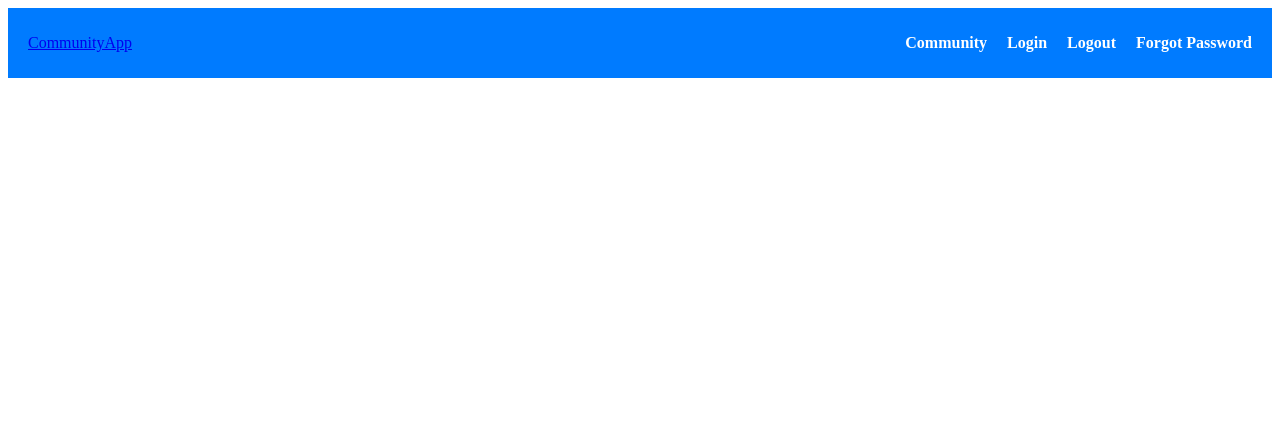
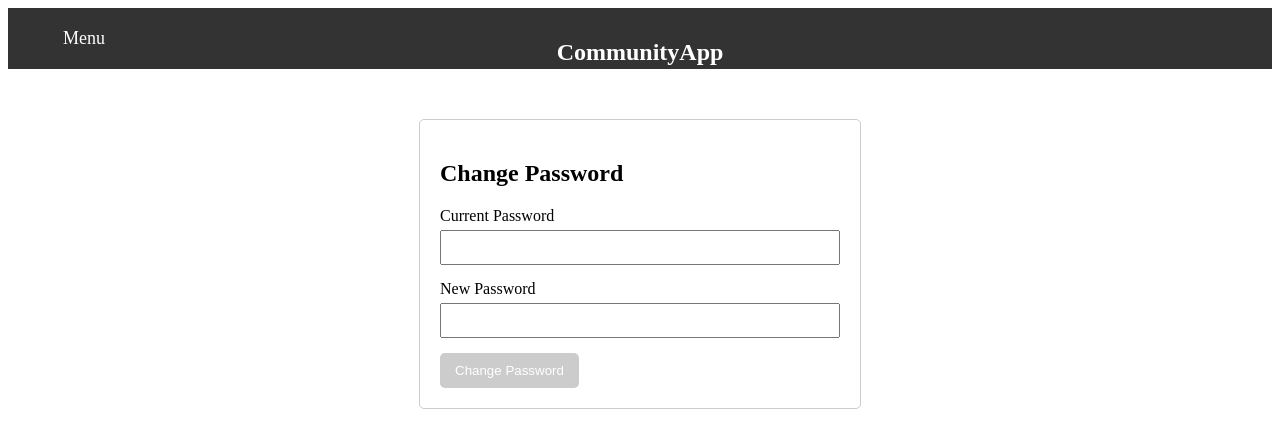
Before and after one commit to jnvshubham7/community-app, an Angular app: page /change-password in a window 1280 px wide. Before the commit this address led to /. Shown: the top 448 px of the page. Built offline with nearby package versions, Linux system fonts and the light colour scheme.

Commit message:
add change password component and update navbar with new route

```diff
--- a/src/app/app.routes.ts
+++ b/src/app/app.routes.ts
@@ -5,6 +5,7 @@ import { CommunityComponent } from './community/community.component';
 import { LogoutComponent } from './logout/logout.component';
 import { SignUpComponent } from './sign-up/sign-up.component';
 import { CommunityCardComponent } from './community-card/community-card.component';
+import { ChangePasswordComponent } from './change-password/change-password.component';
 
 
 
@@ -16,7 +17,8 @@ export const routes: Routes = [
     {path: 'logout', component: LogoutComponent},
     {path: 'community', component: CommunityComponent},
     {path: 'signup', component: SignUpComponent},
-    {path: 'community-card', component: CommunityCardComponent}
+    {path: 'community-card', component: CommunityCardComponent},
+    {path: 'change-password', component: ChangePasswordComponent}
 
 
 
--- /dev/null
+++ b/src/app/change-password/change-password.component.css
@@ -0,0 +1,45 @@
+.change-password-container {
+    max-width: 400px;
+    margin: 50px auto;
+    padding: 20px;
+    border: 1px solid #ccc;
+    border-radius: 5px;
+  }
+
+  .form-group {
+    margin-bottom: 15px;
+  }
+
+  label {
+    display: block;
+    margin-bottom: 5px;
+  }
+
+  input {
+    width: 100%;
+    padding: 8px;
+    box-sizing: border-box;
+  }
+
+  button {
+    padding: 10px 15px;
+    background-color: #007bff;
+    color: white;
+    border: none;
+    border-radius: 5px;
+    cursor: pointer;
+  }
+
+  button:disabled {
+    background-color: #ccc;
+    cursor: not-allowed;
+  }
+
+  .message {
+    margin-top: 15px;
+    color: green;
+  }
+
+  .message.error {
+    color: red;
+  }
--- /dev/null
+++ b/src/app/change-password/change-password.component.html
@@ -0,0 +1,29 @@
+<div class="change-password-container">
+    <h2>Change Password</h2>
+    <form (ngSubmit)="onSubmit()" #changePasswordForm="ngForm">
+      <div class="form-group">
+        <label for="currentPassword">Current Password</label>
+        <input
+          type="password"
+          id="currentPassword"
+          name="currentPassword"
+          [(ngModel)]="currentPassword"
+          required
+        />
+      </div>
+      <div class="form-group">
+        <label for="newPassword">New Password</label>
+        <input
+          type="password"
+          id="newPassword"
+          name="newPassword"
+          [(ngModel)]="newPassword"
+          required
+        />
+      </div>
+      <button type="submit" [disabled]="!changePasswordForm.form.valid">
+        Change Password
+      </button>
+    </form>
+    <div *ngIf="message" class="message">{{ message }}</div>
+  </div>
--- /dev/null
+++ b/src/app/change-password/change-password.component.ts
@@ -0,0 +1,63 @@
+import { Component } from '@angular/core';
+import { HttpClient } from '@angular/common/http';
+import { HttpHeaders } from '@angular/common/http';
+import { Route, Router } from '@angular/router';
+import { FormsModule } from '@angular/forms';
+import { CommonModule } from '@angular/common';
+import { HttpClientModule } from '@angular/common/http';
+
+
+
+@Component({
+  standalone:true,
+  selector: 'app-change-password',
+  imports: [FormsModule, CommonModule, HttpClientModule], // ✅ Import HttpClientModule
+  templateUrl: './change-password.component.html',
+  styleUrl: './change-password.component.css'
+})
+export class ChangePasswordComponent {
+  currentPassword: string = '';
+  newPassword: string = '';
+  message: string = '';
+
+  constructor(private http: HttpClient, private router: Router) {}
+
+  onSubmit() {
+    const url = 'https://b42-web-067-scripting-stars.onrender.com/user/update-password';
+    const token = localStorage.getItem('token'); // Assuming you store the JWT token in localStorage
+
+    console.log('Token:', token);
+
+    if (!token) {
+      this.message = 'Token is missing or invalid';
+      return;
+    }
+
+    const headers = new HttpHeaders({
+      'Authorization': `Bearer ${token}`
+    });
+
+    const body = {
+      currentPassword: this.currentPassword,
+      newPassword: this.newPassword
+    };
+
+    this.http.post(url, body, { headers }).subscribe(
+      (response: any) => {
+        this.message = response.message;
+        // Optionally, redirect the user or clear the form
+        this.currentPassword = '';
+        this.newPassword = '';
+      },
+      (error) => {
+        if (error.status === 401) {
+          this.message = 'Token is missing or invalid';
+        } else if (error.status === 400) {
+          this.message = 'Incorrect current password';
+        } else {
+          this.message = 'Error updating password';
+        }
+      }
+    );
+  }
+}
--- a/src/app/navbar/navbar.component.css
+++ b/src/app/navbar/navbar.component.css
@@ -1,25 +1,124 @@
+/* Basic reset for the navbar */
+* {
+  margin: 0;
+  padding: 0;
+  box-sizing: border-box;
+}
+
+/* Navbar Container */
 .navbar {
   display: flex;
-    justify-content: space-between;
+  justify-content: space-between; /* Space between left and right elements */
+  align-items: center; /* Center vertically */
+  background-color: #333;
+  padding: 10px 20px;
+  position: relative;
+}
+
+/* Logo Styles */
+.navbar .logo a {
+  color: white;
+  font-size: 24px;
+  text-decoration: none;
+  font-weight: bold;
+  text-align: center;
+  position: absolute;
+  left: 50%;
+  transform: translateX(-50%);
+}
+
+/* Left Navigation Links (Menu) */
+.nav-left {
+  display: flex;
+  justify-content: flex-start;
   align-items: center;
-    background-color: #007bff;
-    padding: 10px 20px;
-    color: white;
 }
 
 .nav-links {
-    /* list-style: square; */
-    list-style: none;
-    display: flex;
-    gap: 20px;
+  list-style-type: none;
+  padding: 0;
+}
+
+.nav-links li {
+  display: inline-block;
+  position: relative;
+  margin-left: 20px;
 }
 
 .nav-links a {
   color: white;
   text-decoration: none;
-    font-weight: bold;
+  font-size: 18px;
+  padding: 10px 15px;
+  display: block;
 }
 
+/* Dropdown Styles */
+.dropdown .dropbtn {
+  background-color: #333;
+  color: white;
+  font-size: 18px;
+  border: none;
+  cursor: pointer;
+  padding: 10px 15px;
+}
+
+/* Dropdown content (hidden by default) */
+.dropdown-content {
+  display: none;
+  position: absolute;
+  background-color: #333;
+  min-width: 160px;
+  z-index: 1;
+  border-radius: 5px;
+  box-shadow: 0 8px 16px rgba(0, 0, 0, 0.2);
+}
+
+/* Show dropdown on hover */
+.dropdown:hover .dropdown-content {
+  display: block;
+}
+
+/* Style dropdown items */
+.dropdown-content a {
+  display: block;
+  padding: 12px 16px;
+  color: white;
+  text-decoration: none;
+}
+
+.dropdown-content a:hover {
+  background-color: #575757;
+}
+
+/* Navbar links hover effect */
 .nav-links a:hover {
-    text-decoration: underline;
+  color: #4CAF50;
 }
+
+/* Media Query for Responsive Design */
+@media (max-width: 768px) {
+  .navbar {
+    flex-direction: column; /* Stack elements vertically on small screens */
+    padding: 15px;
+  }
+
+  .nav-left {
+    display: block;
+    margin-bottom: 10px;
+  }
+
+  .logo {
+    margin-bottom: 10px;
+  }
+
+  .nav-links {
+    display: flex;
+    flex-direction: column;
+    align-items: center;
+  }
+
+  .nav-links li {
+    margin: 10px 0;
+  }
+}
--- a/src/app/navbar/navbar.component.html
+++ b/src/app/navbar/navbar.component.html
@@ -1,11 +1,23 @@
 <nav class="navbar">
-    <div class="logo">
-      <a routerLink="/">CommunityApp</a>
-    </div>
+  <div class="nav-left">
     <ul class="nav-links">
-      <li><a routerLink="/community">Community</a></li>
-      <li><a routerLink="/login">Login</a></li>
-      <li><a routerLink="/logout">Logout</a></li>
-      <li><a routerLink="/forgot-password">Forgot Password</a></li>
+      <li class="dropdown">
+        <!-- menu icon -->
+        <a href="javascript:void(0)" class="dropbtn">Menu</a>
+
+
+        <div class="dropdown-content">
+          <a routerLink="/community">Community</a>
+          <a routerLink="/login">Login</a>
+          <a routerLink="/logout">Logout</a>
+          <a routerLink="/forgot-password">Forgot Password</a>
+          <a routerLink="/signup">Sign Up</a>
+          <a routerLink="/change-password">Change Password</a>
+        </div>
+      </li>
     </ul>
-  </nav>
+  </div>
+  <div class="logo">
+    <a routerLink="/">CommunityApp</a>
+  </div>
+</nav>
```
Also changed, not shown: 1 other file (tests, documents, lock files or other folders). Lines whose indentation alone changed are shown as unchanged.
